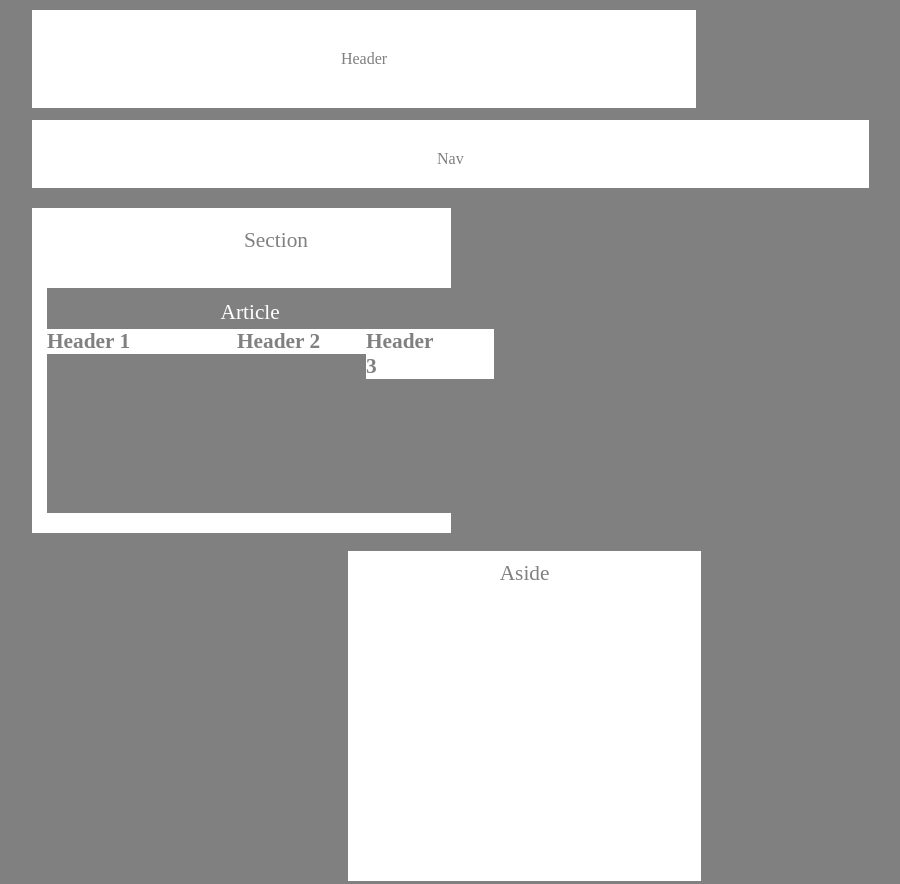
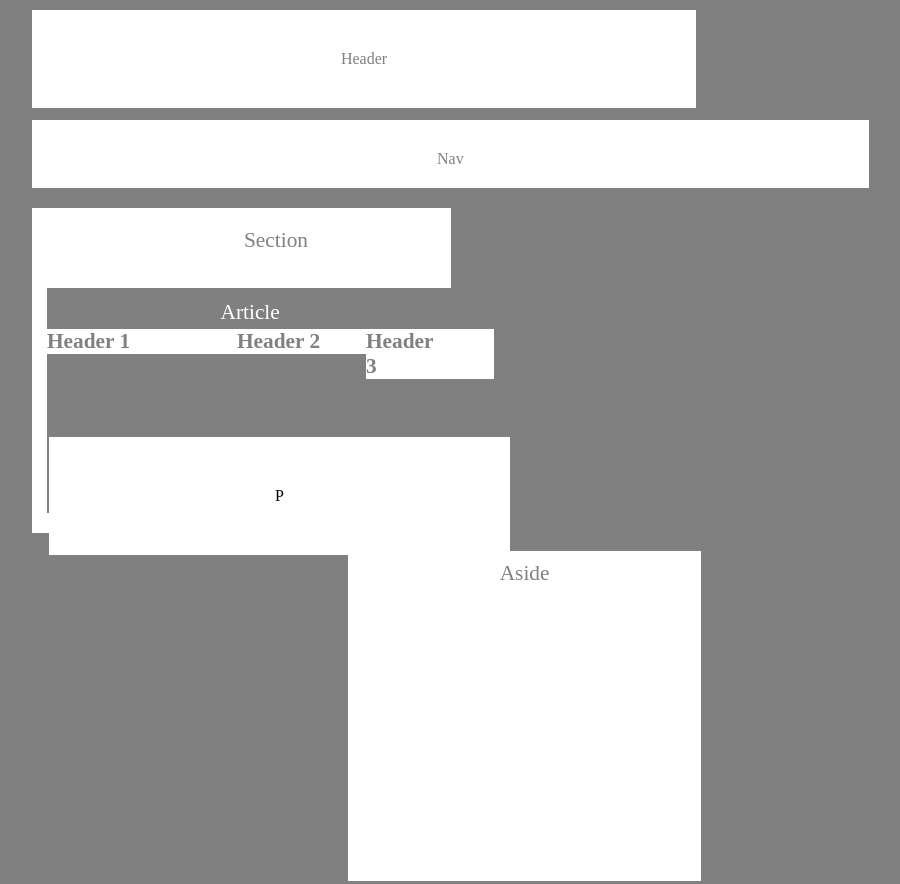
Before and after one commit to ebartlik/HW-Wireframe, a plain HTML site: page index.html in a window 1280 px wide. Shown: the top 884 px of the page, without its empty margins (276-1176 px from the left). Drawn offline with Linux system fonts and the light colour scheme.

Commit message:
HW-Wireframe commit

```diff
--- a/index.html
+++ b/index.html
@@ -45,6 +45,10 @@
         Aside
     </div>
 
+    <div id="p">
+      P
+      </div>
+
   <footer>
     Footer
   </footer>
--- a/style.css
+++ b/style.css
@@ -129,6 +129,14 @@
 
      }
 
+     #p{
+       z-index:1;
+       background-color:white;
+       padding:50px 226px;
+       position: absolute;
+       bottom:245px;
+       left:325px;
+     }
 
     #side{
         position: relative;
```
